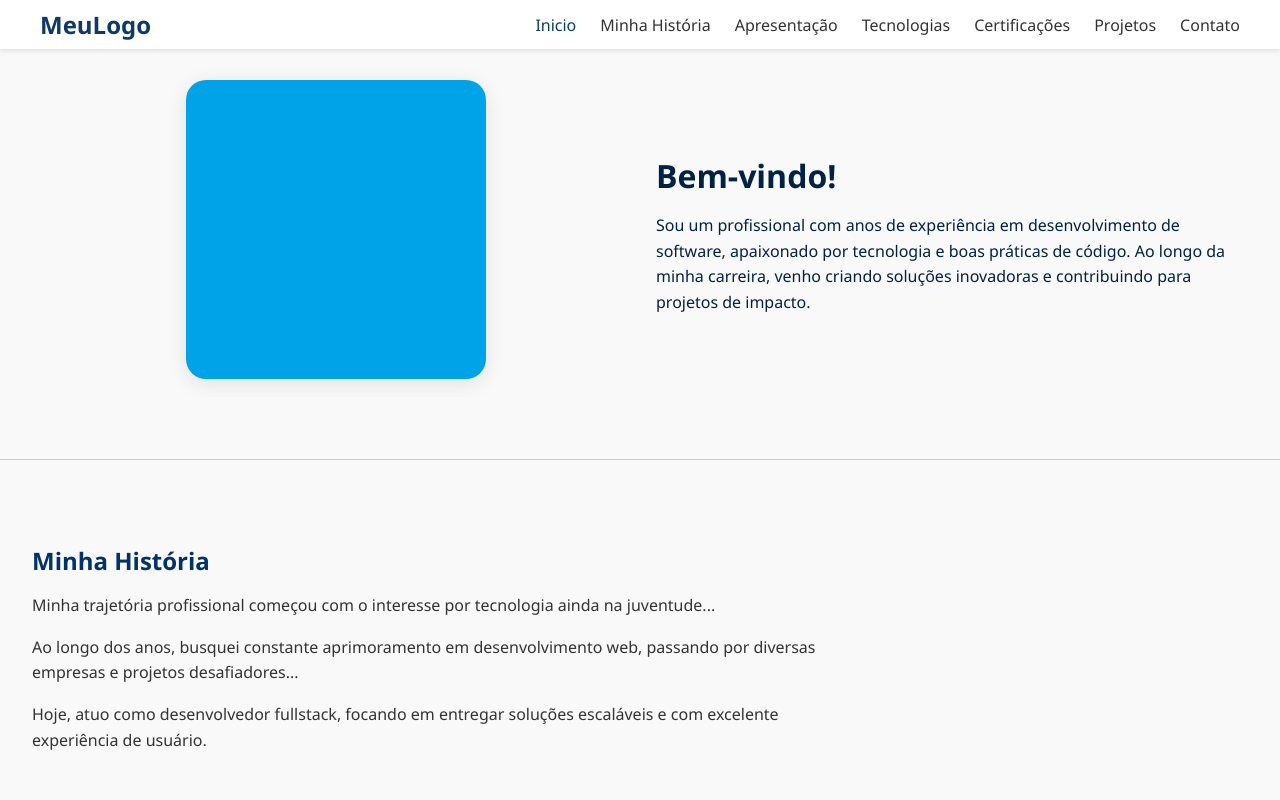
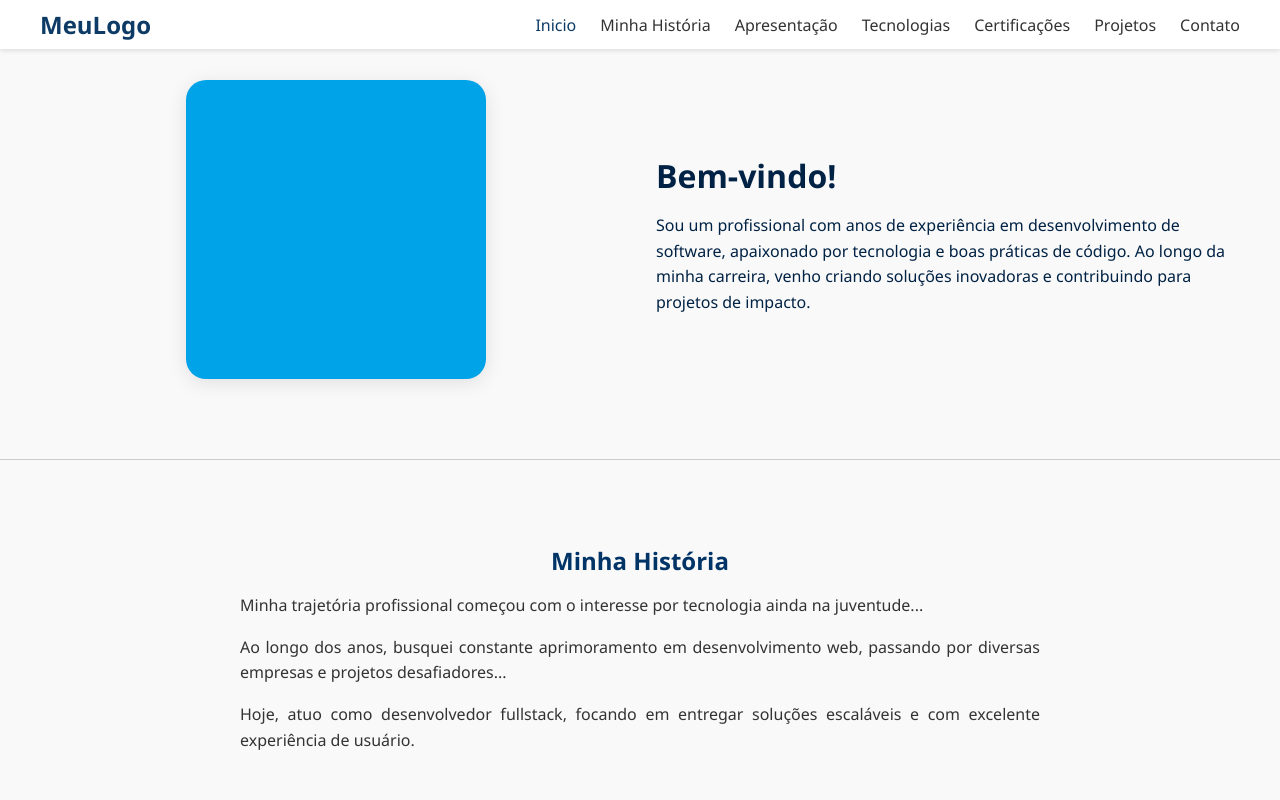
Before and after one commit to Fpmoreira/sitefabio, a React (Create React App) app: page / in a window 1280 px wide. Shown: the top 800 px of the page. Built offline with nearby package versions, Linux system fonts and the light colour scheme.

Commit message:
Ajustado alinhamento seção Minha História

```diff
--- a/src/sections/MinhaHistoria.css
+++ b/src/sections/MinhaHistoria.css
@@ -2,7 +2,7 @@
   opacity: 0;
   transform: translateY(30px);
   transition: opacity 0.8s ease-out, transform 0.8s ease-out;
-  padding: 4rem 2rem;
+  padding: 4rem 0; /* só padding vertical */
   background-color: #f9f9f9;
   border-top: 1px solid #ccc;
 }
@@ -15,11 +15,21 @@
 .minha-historia h2 {
   color: #003366;
   margin-bottom: 1rem;
+  text-align: center; /* centraliza o título */
 }
 
 .minha-historia p {
   line-height: 1.6;
   color: #333;
   max-width: 800px;
-  margin-bottom: 1rem;
+  margin: 0 auto 1rem auto; /* centraliza os parágrafos */
+  text-align: justify; /* texto justificado para melhor leitura */
 }
+
+
+.container {
+  max-width: 1200px;  /* largura máxima para alinhar com o header */
+  margin: 0 auto;     /* centraliza horizontalmente */
+  padding: 0 1rem;    /* espaço lateral para não encostar nas bordas da tela */
+  width: 100%;        /* para telas menores */
+}
--- a/src/sections/MinhaHistoria.tsx
+++ b/src/sections/MinhaHistoria.tsx
@@ -10,6 +10,7 @@ const MinhaHistoria: React.FC = () => {
 
   return (
     <section id="minha-historia" ref={ref} className={`minha-historia ${inView ? 'visible' : ''}`}>
+      <div className="container">
         <h2>Minha História</h2>
         <p>
           Minha trajetória profissional começou com o interesse por tecnologia ainda na juventude...
@@ -23,6 +24,7 @@ const MinhaHistoria: React.FC = () => {
           Hoje, atuo como desenvolvedor fullstack, focando em entregar soluções escaláveis e com excelente
           experiência de usuário.
         </p>
+      </div>
     </section>
   );
 };
```
Lines whose indentation alone changed are shown as unchanged.
